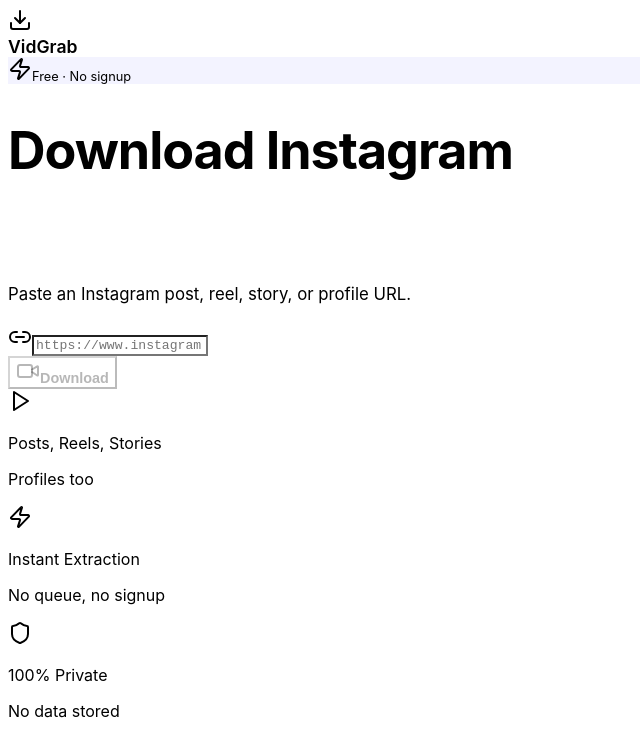
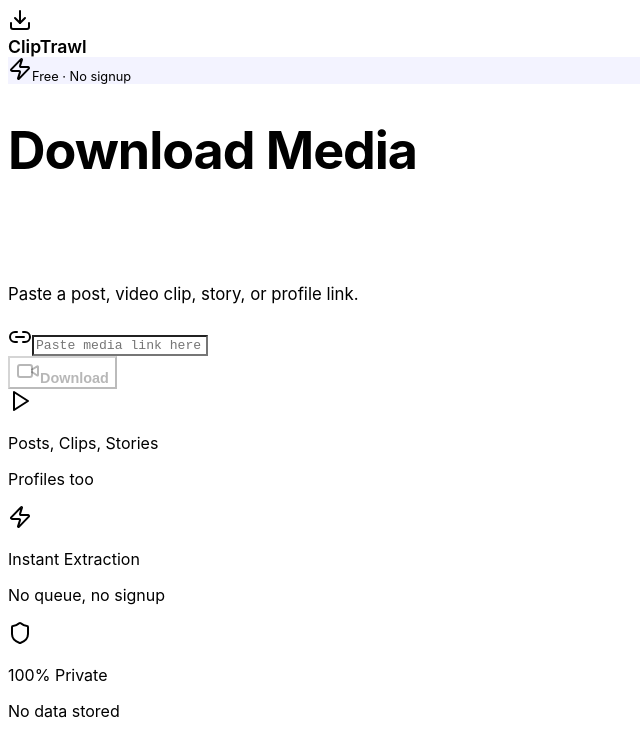
Before and after one commit to Jadm1992/007-016, a React (Vite) app: page / in a window 1280 px wide. Shown: the top 756 px of the page, without its empty margins (0-640 px from the left). Built offline with nearby package versions, Linux system fonts and the light colour scheme; no server answers; the HTML template or start-up script is replaced by a standard one.

Commit message:
fix(ui): sanitize media extraction copy in App.tsx

```diff
--- a/src/app/App.tsx
+++ b/src/app/App.tsx
@@ -70,7 +70,7 @@
     const url = input.trim();
     if (!url) return;
     if (!/instagram\.com/i.test(url)) {
-      setError("Only Instagram URLs are supported.");
+      setError("Please enter a valid media link.");
       return;
     }
 
@@ -161,7 +161,7 @@
             className="text-foreground tracking-tight"
             style={{ fontWeight: 600, fontSize: "1.1rem" }}
           >
-            VidGrab
+            ClipTrawl
           </span>
         </div>
       </header>
@@ -188,7 +188,7 @@
               letterSpacing: "-0.02em",
             }}
           >
-            Download Instagram
+            Download Media
             <br />
             <span
               style={{
@@ -205,7 +205,7 @@
             className="text-muted-foreground max-w-xl mx-auto"
             style={{ fontSize: "1.05rem", lineHeight: 1.7 }}
           >
-            Paste an Instagram post, reel, story, or profile URL.
+            Paste a post, video clip, story, or profile link.
           </p>
         </div>
 
@@ -223,7 +223,7 @@
                   setInput(e.target.value);
                   if (error) setError("");
                 }}
-                placeholder="https://www.instagram.com/reel/…"
+                placeholder="Paste media link here (e.g. https://...)"
                 disabled={busy}
                 className="w-full pl-10 pr-4 py-3 rounded-xl border border-border text-foreground placeholder:text-muted-foreground outline-none focus:border-primary transition-colors"
                 style={{
@@ -306,7 +306,7 @@
             <Play className="w-4 h-4" style={{ color: "var(--primary)" }} />
             <div>
               <p className="text-foreground font-semibold text-sm">
-                Posts, Reels, Stories
+                Posts, Clips, Stories
               </p>
               <p className="text-muted-foreground text-xs mt-0.5">
                 Profiles too
```
